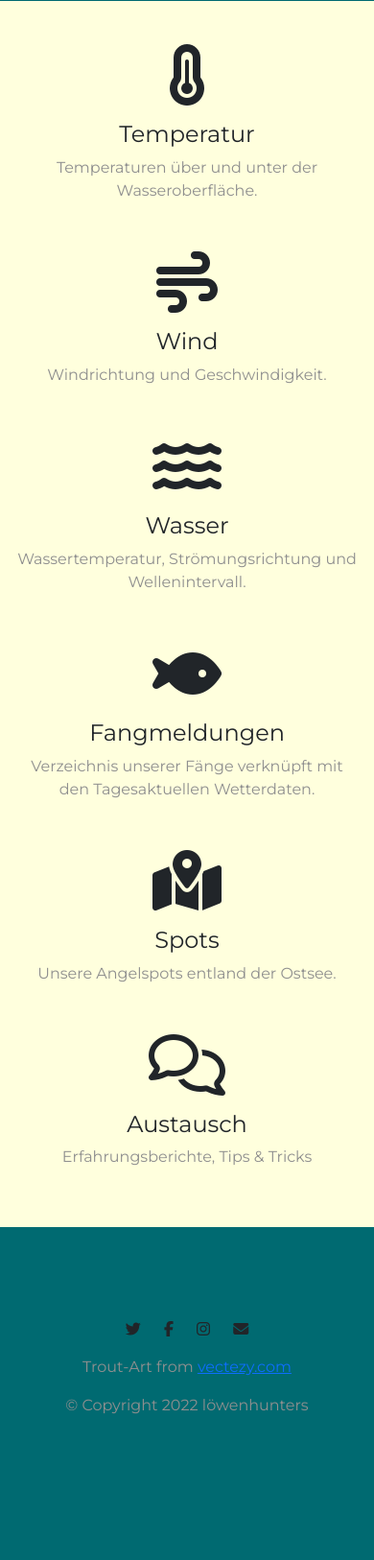
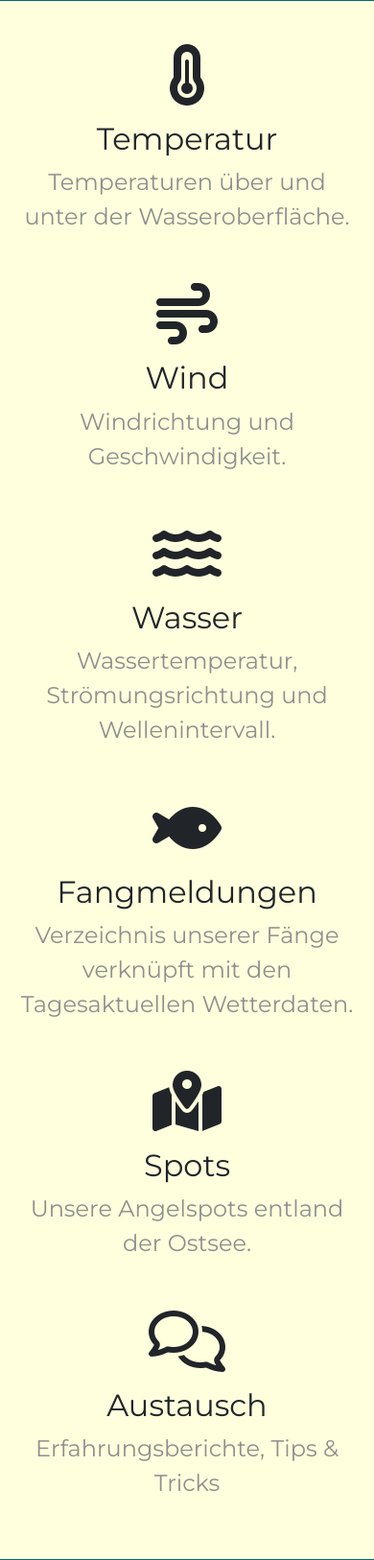
Before and after one commit to MoeBet/loewenhunters_backend, a Flask app: page / in a window 390 px wide; the page is wider, and only the part inside the window is pictured. Shown: the part 1151-2777 px from the top of that part at 96% size. Before the commit the page ends 2625 px from the top of that part, so only its background shows below. Run offline with Flask 2, Linux system fonts and the light colour scheme; some libraries are stand-ins or nearby versions.

Commit message:
changed CSS

```diff
--- a/static/css/styles.css
+++ b/static/css/styles.css
@@ -117,8 +117,16 @@ p {
 }
 
 .download-btn {
+ font-size: 1.5rem;
+  margin: 5% 3% 5% 10%;
+}
+
+.features-item h3{
+  font-size: 2rem;
+}
+
+.features-item p{
   font-size: 1.5rem;
-  margin-left: 50px;
 }
 
 }
```
